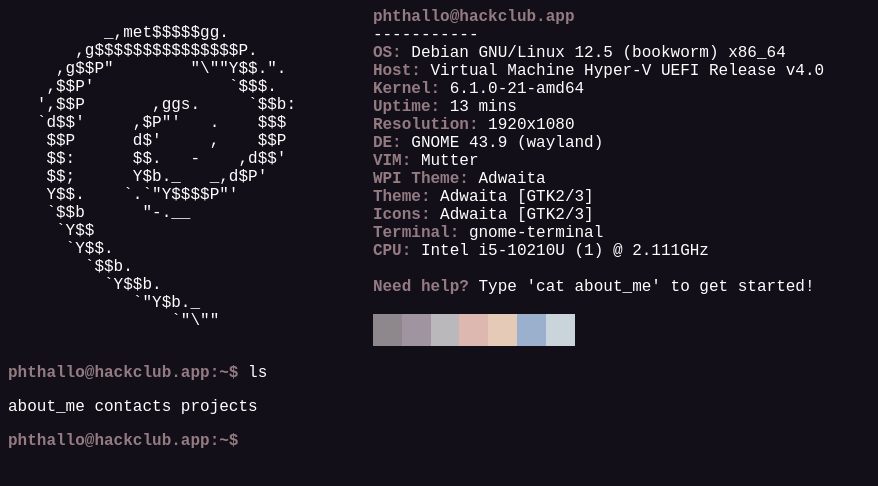
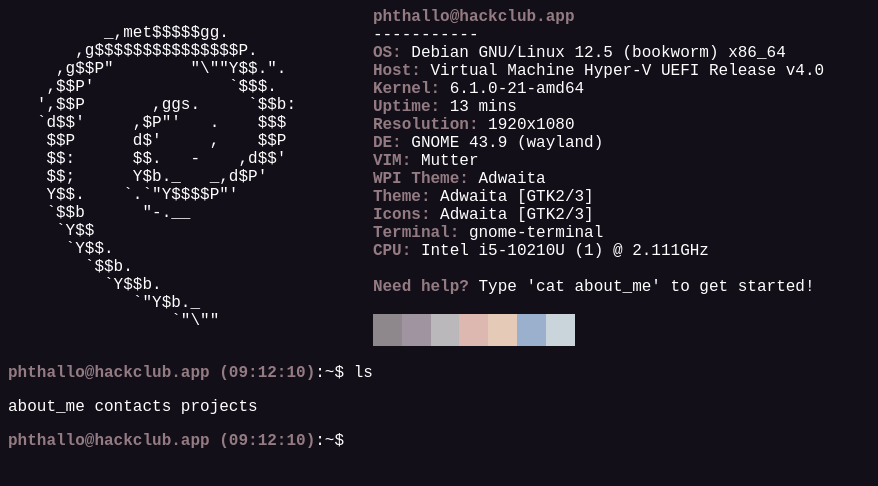
Before and after one commit to phthallo/terminal-website, a plain HTML site: page index.html in a window 1280 px wide. Shown: the whole page, without its empty margins (0-878 px from the left). Drawn offline with Linux system fonts and the light colour scheme.

Commit message:
feat: message timestamps
- add message timestamps (hh:mm:ss)
- add auto cursor focus for new messages

```diff
--- a/index.html
+++ b/index.html
@@ -54,13 +54,16 @@
   <br>
   <div id = "console">
     <div id = "l1">
-      <b>phthallo@hackclub.app:~$ </b>ls
-      <p>about_me  contacts  projects</p>
+      <span class = "console-input">
+        <b>phthallo@hackclub.app</b>:~$
+        <span class = "text-input"  spellcheck="false" contenteditable = "false">ls</span>
+      </span>
+    <p>about_me  contacts  projects</p>
     </div>
 
     <div id = "l2">
       <span class = "console-input">
-        <b>phthallo@hackclub.app:~$</b>
+        <b>phthallo@hackclub.app</b>:~$
         <span class = "text-input"  spellcheck="false" contenteditable = "true"></span>
     </span>
     </div>
--- a/index.js
+++ b/index.js
@@ -1,14 +1,35 @@
 document.addEventListener("keydown", keyDownTextField, false);
-document.addEventListener("keydown", focusText, false);
-document.addEventListener("onload", focusText, false);
+document.addEventListener("keyup", focusText, false);
 
 var consol = document.getElementById("console");
 
+function genTimestamp() {
+    currentTime = new Date();
+    hours = String(currentTime.getHours()).padStart(2, '0');
+    minutes = String(currentTime.getMinutes()).padStart(2, '0');
+    seconds = String(currentTime.getSeconds()).padStart(2, '0');
+    return (`(${hours}:${minutes}:${seconds})`)
+}
+
+consol.querySelector("#l1 .console-input").innerHTML = `
+        <b>phthallo@hackclub.app ${genTimestamp()}</b>:~$
+        <span class = "text-input"  spellcheck="false" contenteditable = "false">ls</span>
+`
+
+consol.querySelector("#l2 .console-input").innerHTML = `
+        <b>phthallo@hackclub.app ${genTimestamp()}</b>:~$
+        <span class = "text-input"  spellcheck="false" contenteditable = "true"></span>
+`
+
 function focusText(e) {
-    var text = consol.querySelector("div:last-child .text-input");
-    console.log(text);
-    text.focus();
+    var keyCode = e.keyCode;
+    if(keyCode==13){
+        var text = consol.querySelector("div:last-child .text-input");
+        console.log(text);
+        text.focus();
+    }
 }
+
 
 function keyDownTextField(e) {
     var keyCode = e.keyCode;
--- a/styles.css
+++ b/styles.css
@@ -26,6 +26,8 @@ b {
 .console-input {
   span:empty {
     padding-right:1em;
+    padding-left:1em;
+
   }
 }
 
@@ -34,6 +36,7 @@ b {
     outline:none;
     :empty {
       display: block;
+      padding-left:1em;
     }
 }
 
```
Also changed, not shown: files/load_text.html (+1 -1 lines).
